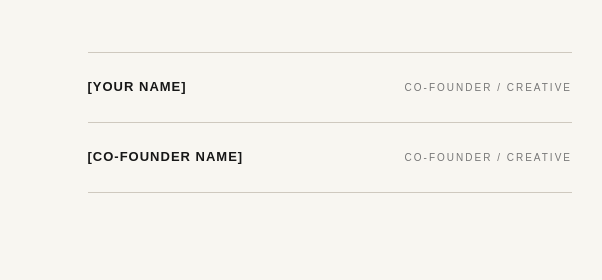
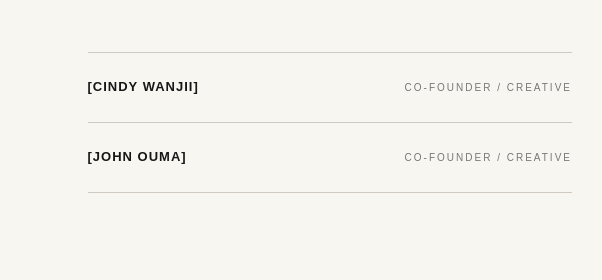
Before and after one commit to cindywanjii-collab/beni-carmel-collectives, a website: page about.html in a window 1280 px wide. Shown: the part 4046-4326 px from the top of the page, 678-1280 px from the left. Drawn offline with Linux system fonts and the light colour scheme; files whose address does not match are found by name.

Commit message:
Update about.html

```diff
--- a/about.html
+++ b/about.html
@@ -1206,7 +1206,7 @@
           <div class="founder-name">
 
             <strong>
-              [YOUR NAME]
+              [CINDY WANJII]
             </strong>
 
             <span>
@@ -1219,7 +1219,7 @@
           <div class="founder-name">
 
             <strong>
-              [CO-FOUNDER NAME]
+              [JOHN OUMA]
             </strong>
 
             <span>
```
